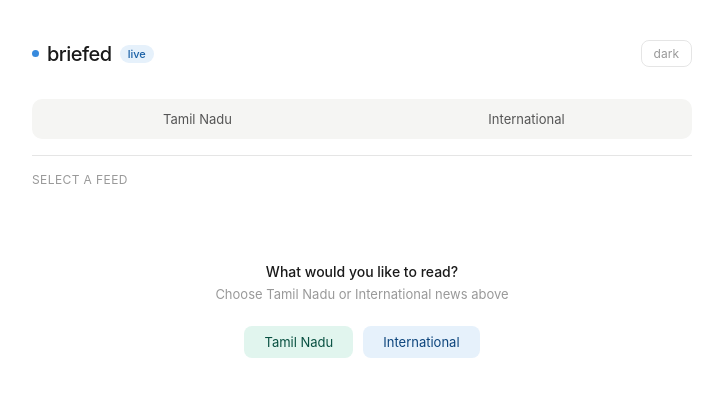
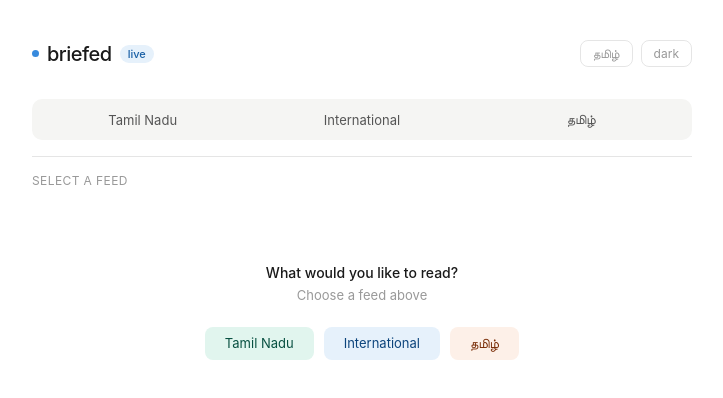
Before and after one commit to visnuxx/24hrs-news, a React (Vite) app in the folder frontend/: page / in a window 1280 px wide. Shown: the top 398 px of the page, without its empty margins (278-1001 px from the left). Built offline with nearby package versions, Linux system fonts and the light colour scheme.

Commit message:
feat :implement tamil language feeds

```diff
--- a/frontend/src/App.jsx
+++ b/frontend/src/App.jsx
@@ -21,12 +21,84 @@ const FEEDS = [
     bg: "#E6F1FB",
     textColor: "#0C447C",
   },
+  {
+    key: "tamil",
+    label: "தமிழ்",
+    endpoint: "/news/tamil",
+    summaryKey: "tamil",
+    color: "#B5450B",
+    bg: "#FDF0E8",
+    textColor: "#7A2D07",
+  },
 ];
 
 const LABEL_EMOJI = {
   Politics: "🏛️", Business: "📈", Technology: "💻", Sports: "⚽",
   Crime: "🔍", Entertainment: "🎬", Health: "🏥", Climate: "🌍",
   World: "🌐", Conflict: "⚔️", News: "📰",
+};
+
+const TRANSLATIONS = {
+  en: {
+    dark: "dark", light: "light",
+    allStories: "All stories", todaysBrief: "Today's Brief",
+    generating: "generating...", generatingBrief: "GENERATING TODAY'S BRIEF...",
+    category: "CATEGORY", source: "SOURCE",
+    searchPlaceholder: "Search headlines...",
+    all: "All", allSources: "All sources",
+    read: "Read ↗",
+    loading: "LOADING...", selectFeed: "SELECT A FEED",
+    whatRead: "What would you like to read?",
+    chooseFeed: "Choose a feed above",
+    failedLoad: "Failed to load",
+    backendError: "Make sure the backend is running on port 5000",
+    noArticles: "No articles found",
+    tryDifferent: "Try a different filter or clear the search",
+    tryLater: "Try again later",
+    todaysBriefLabel: "TODAY'S BRIEF",
+    generatedNote: "Generated once daily from",
+    articles: "articles",
+    poweredBy: "Powered by Gemini",
+    failedSummary: "Failed to generate summary",
+    geminiError: "Make sure GEMINI_API_KEY is set on Render",
+    keywordMode: "keyword mode",
+    feeds: { "tamil-nadu": "Tamil Nadu", international: "International", tamil: "தமிழ்" },
+    labels: {
+      Politics: "Politics", Business: "Business", Technology: "Technology",
+      Sports: "Sports", Crime: "Crime", Entertainment: "Entertainment",
+      Health: "Health", Climate: "Climate", World: "World", Conflict: "Conflict",
+    },
+  },
+  ta: {
+    dark: "இருள்", light: "ஒளி",
+    allStories: "அனைத்து செய்திகள்", todaysBrief: "இன்றைய சுருக்கம்",
+    generating: "உருவாக்குகிறது...", generatingBrief: "இன்றைய சுருக்கம் உருவாக்குகிறது...",
+    category: "வகை", source: "மூலம்",
+    searchPlaceholder: "செய்திகள் தேடுக...",
+    all: "அனைத்தும்", allSources: "அனைத்து மூலங்கள்",
+    read: "படிக்க ↗",
+    loading: "ஏற்றுகிறது...", selectFeed: "ஒரு செய்தி தேர்ந்தெடுக்கவும்",
+    whatRead: "என்ன படிக்க விரும்புகிறீர்கள்?",
+    chooseFeed: "மேலே ஒரு செய்தி தேர்ந்தெடுக்கவும்",
+    failedLoad: "ஏற்றல் தோல்வியடைந்தது",
+    backendError: "பின்தள சேவை இயங்குகிறதா என சரிபார்க்கவும்",
+    noArticles: "செய்திகள் எதுவும் இல்லை",
+    tryDifferent: "வேறு வடிகட்டி முயற்சிக்கவும்",
+    tryLater: "சற்று நேரம் கழித்து முயற்சிக்கவும்",
+    todaysBriefLabel: "இன்றைய சுருக்கம்",
+    generatedNote: "தினமும் ஒருமுறை உருவாக்கப்படுகிறது —",
+    articles: "செய்திகள்",
+    poweredBy: "Gemini மூலம்",
+    failedSummary: "சுருக்கம் உருவாக்க தோல்வியடைந்தது",
+    geminiError: "GEMINI_API_KEY சரியாக உள்ளதா என சரிபார்க்கவும்",
+    keywordMode: "முக்கியசொல் முறை",
+    feeds: { "tamil-nadu": "தமிழ்நாடு", international: "உலகம்", tamil: "தமிழ்" },
+    labels: {
+      Politics: "அரசியல்", Business: "வணிகம்", Technology: "தொழில்நுட்பம்",
+      Sports: "விளையாட்டு", Crime: "குற்றம்", Entertainment: "பொழுதுபோக்கு",
+      Health: "சுகாதாரம்", Climate: "காலநிலை", World: "உலகம்", Conflict: "மோதல்",
+    },
+  },
 };
 
 function cityFromSource(source) {
@@ -76,18 +148,17 @@ export default function App() {
   const [status, setStatus] = useState("idle");
   const [dark, setDark] = useState(false);
   const [activeFeedKey, setActiveFeedKey] = useState(null);
-  const [activeTab, setActiveTab] = useState("feed"); // "feed" | "brief"
+  const [activeTab, setActiveTab] = useState("feed");
   const [activeLabel, setActiveLabel] = useState("All");
   const [activeSource, setActiveSource] = useState("All");
   const [search, setSearch] = useState("");
-
-  // Summary state
   const [summary, setSummary] = useState(null);
-  const [summaryStatus, setSummaryStatus] = useState("idle"); // idle | loading | success | error
+  const [summaryStatus, setSummaryStatus] = useState("idle");
+  const [lang, setLang] = useState("en");
+  const t = TRANSLATIONS[lang];
 
   const currentFeed = FEEDS.find((f) => f.key === activeFeedKey) || FEEDS[0];
 
-  // Theme tokens
   const bg = dark ? "#0f0f0f" : "#ffffff";
   const textPrimary = dark ? "#f0f0ee" : "#1a1a1a";
   const textSecondary = dark ? "#888" : "#555";
@@ -123,7 +194,7 @@ export default function App() {
 
   async function fetchSummary(feed) {
     setActiveTab("brief");
-    if (summary && summaryStatus === "success") return; // already loaded
+    if (summary && summaryStatus === "success") return;
     setSummaryStatus("loading");
     try {
       const res = await fetch(`${API_BASE}/news/summary/${feed.summaryKey}`);
@@ -158,7 +229,8 @@ export default function App() {
       .map(([source, count]) => ({ source, count }));
   }, [news]);
 
-  const showSourceFilter = activeFeedKey === "tamil-nadu" && availableSources.length > 1;
+  // Show source filter for tamil-nadu and tamil feeds
+  const showSourceFilter = (activeFeedKey === "tamil-nadu" || activeFeedKey === "tamil") && availableSources.length > 1;
 
   const filteredNews = useMemo(() => {
     let result = news;
@@ -203,12 +275,23 @@ export default function App() {
             <span style={{ fontSize: 20, fontWeight: 500, letterSpacing: -0.5 }}>briefed</span>
             <span style={{ fontSize: 11, color: "#185FA5", background: "#E6F1FB", padding: "2px 8px", borderRadius: 999, fontWeight: 500 }}>live</span>
           </div>
-          <button onClick={() => setDark((d) => !d)} style={{ fontSize: 12, color: textTertiary, background: "none", border: "0.5px solid " + border, borderRadius: 8, padding: "5px 12px", cursor: "pointer", fontFamily: "inherit" }}>
-            {dark ? "light" : "dark"}
+          <div style={{ display: "flex", alignItems: "center", gap: 8 }}>
+            <button
+              onClick={() => setLang((l) => (l === "en" ? "ta" : "en"))}
+              style={{ fontSize: 12, color: textTertiary, background: "none", border: "0.5px solid " + border, borderRadius: 8, padding: "5px 12px", cursor: "pointer", fontFamily: "inherit" }}
+            >
+              {lang === "en" ? "தமிழ்" : "EN"}
+            </button>
+            <button
+              onClick={() => setDark((d) => !d)}
+              style={{ fontSize: 12, color: textTertiary, background: "none", border: "0.5px solid " + border, borderRadius: 8, padding: "5px 12px", cursor: "pointer", fontFamily: "inherit" }}
+            >
+              {dark ? t.light : t.dark}
             </button>
           </div>
+        </div>
 
-        {/* ── Feed Tabs (Tamil Nadu / International) ── */}
+        {/* ── Feed Tabs ── */}
         <div style={{ display: "flex", gap: 6, marginBottom: "1rem", background: tabBg, borderRadius: 10, padding: 4 }}>
           {FEEDS.map((feed) => {
             const isActive = activeFeedKey === feed.key;
@@ -220,29 +303,29 @@ export default function App() {
                 style={{ flex: 1, fontSize: 13, fontWeight: isActive ? 500 : 400, color: isActive ? feed.textColor : textSecondary, background: isActive ? tabActiveBg : "transparent", border: isActive ? "0.5px solid " + border : "none", borderRadius: 8, padding: "8px 0", cursor: "pointer", fontFamily: "inherit", display: "flex", alignItems: "center", justifyContent: "center", gap: 6 }}
               >
                 {isActive && <span style={{ width: 6, height: 6, borderRadius: "50%", background: feed.color, display: "inline-block" }} />}
-                {feed.label}
+                {t.feeds[feed.key]}
                 {count !== null && <span style={{ fontSize: 11, opacity: 0.55, fontWeight: 400 }}>{count}</span>}
               </button>
             );
           })}
         </div>
 
-        {/* ── Sub-tabs: Feed | Today's Brief (only when a feed is active) ── */}
+        {/* ── Sub-tabs ── */}
         {activeFeedKey && status === "success" && (
           <div style={{ display: "flex", gap: 6, marginBottom: "1rem" }}>
             <button
               onClick={() => setActiveTab("feed")}
               style={{ fontSize: 12, padding: "5px 14px", borderRadius: 8, cursor: "pointer", fontFamily: "inherit", fontWeight: activeTab === "feed" ? 500 : 400, background: activeTab === "feed" ? currentFeed.bg : "transparent", color: activeTab === "feed" ? currentFeed.textColor : textTertiary, border: activeTab === "feed" ? `0.5px solid ${currentFeed.color}` : `0.5px solid ${border}`, transition: "all 0.15s" }}
             >
-              All stories
+              {t.allStories}
             </button>
             <button
               onClick={() => fetchSummary(currentFeed)}
               style={{ fontSize: 12, padding: "5px 14px", borderRadius: 8, cursor: "pointer", fontFamily: "inherit", fontWeight: activeTab === "brief" ? 500 : 400, background: activeTab === "brief" ? currentFeed.bg : "transparent", color: activeTab === "brief" ? currentFeed.textColor : textTertiary, border: activeTab === "brief" ? `0.5px solid ${currentFeed.color}` : `0.5px solid ${border}`, transition: "all 0.15s", display: "flex", alignItems: "center", gap: 5 }}
             >
-              ✦ Today's Brief
+              ✦ {t.todaysBrief}
               {summaryStatus === "loading" && (
-                <span style={{ fontSize: 10, opacity: 0.6 }}>generating...</span>
+                <span style={{ fontSize: 10, opacity: 0.6 }}>{t.generating}</span>
               )}
             </button>
           </div>
@@ -252,14 +335,12 @@ export default function App() {
             TODAY'S BRIEF VIEW
         ══════════════════════════════════════════════ */}
         {activeTab === "brief" && activeFeedKey && (
-
           <div>
-            {/* Summary loading */}
             {summaryStatus === "loading" && (
               <div>
                 <div style={{ height: "0.5px", background: border, marginBottom: "1rem" }} />
                 <div style={{ fontSize: 12, color: textTertiary, letterSpacing: 0.4, marginBottom: "1.25rem" }}>
-                  GENERATING TODAY'S BRIEF...
+                  {t.generatingBrief}
                 </div>
                 {[1, 2, 3, 4].map((i) => (
                   <div key={i} style={{ padding: "16px 0", borderBottom: "0.5px solid " + border }}>
@@ -273,24 +354,20 @@ export default function App() {
               </div>
             )}
 
-            {/* Summary error */}
             {summaryStatus === "error" && (
               <div style={{ textAlign: "center", padding: "3rem 0" }}>
-                <div style={{ fontSize: 14, fontWeight: 500, color: "#A32D2D", marginBottom: 4 }}>Failed to generate summary</div>
-                <div style={{ fontSize: 13, color: textTertiary }}>Make sure GEMINI_API_KEY is set on Render</div>
+                <div style={{ fontSize: 14, fontWeight: 500, color: "#A32D2D", marginBottom: 4 }}>{t.failedSummary}</div>
+                <div style={{ fontSize: 13, color: textTertiary }}>{t.geminiError}</div>
               </div>
             )}
 
-            {/* Summary success */}
             {summaryStatus === "success" && summary && (
               <div>
                 <div style={{ height: "0.5px", background: border, marginBottom: "1rem" }} />
-
-                {/* Header row */}
                 <div style={{ display: "flex", justifyContent: "space-between", alignItems: "flex-start", marginBottom: "1.5rem" }}>
                   <div>
                     <div style={{ fontSize: 12, color: textTertiary, letterSpacing: 0.4, marginBottom: 4 }}>
-                      TODAY'S BRIEF · {currentFeed.label.toUpperCase()}
+                      {t.todaysBriefLabel} · {t.feeds[activeFeedKey].toUpperCase()}
                     </div>
                     <div style={{ fontSize: 13, color: textTertiary }}>
                       {formatSummaryDate(summary.generatedAt)}
@@ -298,40 +375,29 @@ export default function App() {
                   </div>
                   {summary.fallback && (
                     <span style={{ fontSize: 10, color: textTertiary, background: dark ? "#1e1e1e" : "#f0f0ee", padding: "3px 8px", borderRadius: 4, border: "0.5px solid " + border }}>
-                      keyword mode
+                      {t.keywordMode}
                     </span>
                   )}
                 </div>
 
-                {/* Top 10 cards */}
                 {summary.items.map((item) => (
-                  <div
-                    key={item.rank}
-                    style={{ marginBottom: "1rem", padding: "14px 16px", borderRadius: 10, background: cardBg, border: "0.5px solid " + border }}
-                  >
-                    {/* Rank + label row */}
+                  <div key={item.rank} style={{ marginBottom: "1rem", padding: "14px 16px", borderRadius: 10, background: cardBg, border: "0.5px solid " + border }}>
                     <div style={{ display: "flex", alignItems: "center", gap: 8, marginBottom: 8 }}>
                       <span style={{ fontSize: 13, fontWeight: 500, color: currentFeed.color, minWidth: 20 }}>
                         {item.rank}
                       </span>
                       <span style={{ fontSize: 10, fontWeight: 600, letterSpacing: 0.4, color: currentFeed.textColor, background: currentFeed.bg, padding: "2px 8px", borderRadius: 999, textTransform: "uppercase" }}>
-                        {LABEL_EMOJI[item.label] || "📰"} {item.label}
+                        {LABEL_EMOJI[item.label] || "📰"} {t.labels[item.label] || item.label}
                       </span>
                     </div>
-
-                    {/* Headline */}
                     <div style={{ fontSize: 15, fontWeight: 500, lineHeight: 1.45, marginBottom: 8, color: textPrimary }}>
                       {item.headline}
                     </div>
-
-                    {/* Brief */}
                     {item.brief && (
                       <div style={{ fontSize: 13, lineHeight: 1.6, color: textSecondary, marginBottom: 10 }}>
                         {item.brief}
                       </div>
                     )}
-
-                    {/* Footer */}
                     <div style={{ display: "flex", alignItems: "center", justifyContent: "space-between" }}>
                       <div style={{ display: "flex", alignItems: "center", gap: 6 }}>
                         <span style={{ width: 18, height: 18, borderRadius: 4, background: currentFeed.bg, display: "inline-flex", alignItems: "center", justifyContent: "center", fontSize: 8, fontWeight: 600, color: currentFeed.textColor }}>
@@ -345,18 +411,27 @@ export default function App() {
                           </>
                         )}
                       </div>
+                      <div style={{ display: "flex", alignItems: "center", gap: 10 }}>
+                        {item.link && (
+                          <button
+                            onClick={() => whatsappShare(item.headline, item.link)}
+                            style={{ fontSize: 12, color: "#25D366", background: "none", border: "none", cursor: "pointer", padding: 0, fontFamily: "inherit" }}
+                          >
+                            ↗ WhatsApp
+                          </button>
+                        )}
                         {item.link && (
                           <a href={item.link} target="_blank" rel="noopener noreferrer" style={{ fontSize: 12, color: currentFeed.color, textDecoration: "none" }}>
-                          Read ↗
+                            {t.read}
                           </a>
                         )}
                       </div>
                     </div>
+                  </div>
                 ))}
 
-                {/* Footer note */}
                 <div style={{ textAlign: "center", paddingTop: "1rem", fontSize: 12, color: textTertiary }}>
-                  Generated once daily from {news.length} articles · Powered by Gemini
+                  {t.generatedNote} {news.length} {t.articles} · {t.poweredBy}
                 </div>
               </div>
             )}
@@ -364,22 +439,21 @@ export default function App() {
         )}
 
         {/* ══════════════════════════════════════════════
-            FEED VIEW (All stories)
+            FEED VIEW
         ══════════════════════════════════════════════ */}
         {activeTab === "feed" && (
           <div>
-            {/* Chips + Search */}
             {status === "success" && (
               <div style={{ marginBottom: "1rem" }}>
-                <div style={{ fontSize: 11, color: textTertiary, letterSpacing: 0.5, marginBottom: 6 }}>CATEGORY</div>
+                <div style={{ fontSize: 11, color: textTertiary, letterSpacing: 0.5, marginBottom: 6 }}>{t.category}</div>
                 <div style={{ display: "flex", gap: 6, flexWrap: "nowrap", overflowX: "auto", paddingBottom: 4, marginBottom: "0.75rem", scrollbarWidth: "none" }}>
                   <button onClick={() => setActiveLabel("All")} style={chipStyle(activeLabel === "All")}>
-                    All <span style={{ opacity: 0.55 }}>{news.length}</span>
+                    {t.all} <span style={{ opacity: 0.55 }}>{news.length}</span>
                   </button>
                   {availableLabels.map(({ label, count }) => (
                     <button key={label} onClick={() => setActiveLabel(label)} style={chipStyle(activeLabel === label)}>
                       <span style={{ fontSize: 11 }}>{LABEL_EMOJI[label] || "📰"}</span>
-                      {label}
+                      {t.labels[label] || label}
                       <span style={{ opacity: 0.5 }}>{count}</span>
                     </button>
                   ))}
@@ -387,10 +461,10 @@ export default function App() {
 
                 {showSourceFilter && (
                   <>
-                    <div style={{ fontSize: 11, color: textTertiary, letterSpacing: 0.5, marginBottom: 6 }}>SOURCE</div>
+                    <div style={{ fontSize: 11, color: textTertiary, letterSpacing: 0.5, marginBottom: 6 }}>{t.source}</div>
                     <div style={{ display: "flex", gap: 6, flexWrap: "nowrap", overflowX: "auto", paddingBottom: 4, marginBottom: "0.75rem", scrollbarWidth: "none" }}>
                       <button onClick={() => setActiveSource("All")} style={chipStyle(activeSource === "All")}>
-                        All sources
+                        {t.allSources}
                       </button>
                       {availableSources.map(({ source, count }) => (
                         <button key={source} onClick={() => setActiveSource(source)} style={chipStyle(activeSource === source)}>
@@ -404,7 +478,7 @@ export default function App() {
 
                 <input
                   type="text"
-                  placeholder="Search headlines..."
+                  placeholder={t.searchPlaceholder}
                   value={search}
                   onChange={(e) => setSearch(e.target.value)}
                   style={{ width: "100%", boxSizing: "border-box", fontSize: 13, padding: "8px 12px", borderRadius: 8, border: "0.5px solid " + border, background: inputBg, color: textPrimary, fontFamily: "inherit", outline: "none" }}
@@ -414,44 +488,40 @@ export default function App() {
 
             <div style={{ height: "0.5px", background: border, marginBottom: "1rem" }} />
 
-            {/* Feed status row */}
             <div style={{ display: "flex", justifyContent: "space-between", marginBottom: "0.75rem" }}>
               <span style={{ fontSize: 12, color: textTertiary, letterSpacing: 0.4 }}>
-                {status === "loading" ? "LOADING & LABELING..." : activeFeedKey ? currentFeed.label.toUpperCase() : "SELECT A FEED"}
+                {status === "loading" ? t.loading : activeFeedKey ? t.feeds[activeFeedKey].toUpperCase() : t.selectFeed}
               </span>
               {status === "success" && (
                 <span style={{ fontSize: 12, color: textTertiary }}>
-                  {filteredNews.length} article{filteredNews.length !== 1 ? "s" : ""}
-                  {activeLabel !== "All" && <span style={{ color: currentFeed.color }}> · {activeLabel}</span>}
+                  {filteredNews.length} {t.articles}
+                  {activeLabel !== "All" && <span style={{ color: currentFeed.color }}> · {t.labels[activeLabel] || activeLabel}</span>}
                   {activeSource !== "All" && <span style={{ color: currentFeed.color }}> · {sourceShortLabel(activeSource)}</span>}
                 </span>
               )}
             </div>
 
-            {/* Idle */}
             {status === "idle" && (
               <div style={{ textAlign: "center", padding: "4rem 0" }}>
-                <div style={{ fontSize: 14, fontWeight: 500, color: textPrimary, marginBottom: 6 }}>What would you like to read?</div>
-                <div style={{ fontSize: 13, color: textTertiary, marginBottom: 24 }}>Choose Tamil Nadu or International news above</div>
+                <div style={{ fontSize: 14, fontWeight: 500, color: textPrimary, marginBottom: 6 }}>{t.whatRead}</div>
+                <div style={{ fontSize: 13, color: textTertiary, marginBottom: 24 }}>{t.chooseFeed}</div>
                 <div style={{ display: "flex", justifyContent: "center", gap: 10 }}>
                   {FEEDS.map((feed) => (
                     <button key={feed.key} onClick={() => fetchNews(feed)} style={{ fontSize: 13, color: feed.textColor, background: feed.bg, border: "none", borderRadius: 8, padding: "8px 20px", cursor: "pointer", fontFamily: "inherit" }}>
-                      {feed.label}
+                      {t.feeds[feed.key]}
                     </button>
                   ))}
                 </div>
               </div>
             )}
 
-            {/* Error */}
             {status === "error" && (
               <div style={{ textAlign: "center", padding: "3rem 0" }}>
-                <div style={{ fontSize: 14, fontWeight: 500, color: "#A32D2D", marginBottom: 4 }}>Failed to load</div>
-                <div style={{ fontSize: 13, color: textTertiary }}>Make sure the backend is running on port 5000</div>
+                <div style={{ fontSize: 14, fontWeight: 500, color: "#A32D2D", marginBottom: 4 }}>{t.failedLoad}</div>
+                <div style={{ fontSize: 13, color: textTertiary }}>{t.backendError}</div>
               </div>
             )}
 
-            {/* Skeletons */}
             {status === "loading" && [1, 2, 3, 4, 5].map((i) => (
               <div key={i} style={{ padding: "16px 0", borderBottom: "0.5px solid " + border }}>
                 <div style={{ height: 14, background: skel, borderRadius: 4, width: "85%", marginBottom: 8 }} />
@@ -463,17 +533,15 @@ export default function App() {
               </div>
             ))}
 
-            {/* No results */}
             {status === "success" && filteredNews.length === 0 && (
               <div style={{ textAlign: "center", padding: "3rem 0" }}>
-                <div style={{ fontSize: 14, fontWeight: 500, color: textPrimary, marginBottom: 4 }}>No articles found</div>
+                <div style={{ fontSize: 14, fontWeight: 500, color: textPrimary, marginBottom: 4 }}>{t.noArticles}</div>
                 <div style={{ fontSize: 13, color: textTertiary }}>
-                  {search || activeLabel !== "All" || activeSource !== "All" ? "Try a different filter or clear the search" : "Try again later"}
+                  {search || activeLabel !== "All" || activeSource !== "All" ? t.tryDifferent : t.tryLater}
                 </div>
               </div>
             )}
 
-            {/* News list */}
             {status === "success" && filteredNews.map((item, i) => {
               const city = cityFromSource(item.source);
               return (
@@ -482,7 +550,7 @@ export default function App() {
                     <div style={{ marginBottom: 6, display: "flex", alignItems: "center", gap: 6 }}>
                       {item.label && item.label !== "News" && (
                         <span style={{ fontSize: 10, fontWeight: 600, letterSpacing: 0.4, color: currentFeed.textColor, background: currentFeed.bg, padding: "2px 8px", borderRadius: 999, textTransform: "uppercase" }}>
-                          {LABEL_EMOJI[item.label]} {item.label}
+                          {LABEL_EMOJI[item.label]} {t.labels[item.label] || item.label}
                         </span>
                       )}
                       {city && (
@@ -509,19 +577,15 @@ export default function App() {
                       )}
                     </div>
                     <div style={{ display: "flex", alignItems: "center", gap: 10 }}>
-                      {item.link && (
                       <button
-                          onClick={() => whatsappShare(item.headline, item.link)}
+                        onClick={() => whatsappShare(item.title, item.link)}
                         style={{ fontSize: 12, color: "#25D366", background: "none", border: "none", cursor: "pointer", padding: 0, fontFamily: "inherit" }}
                       >
                         ↗ WhatsApp
                       </button>
-                      )}
-                      {item.link && (
                       <a href={item.link} target="_blank" rel="noopener noreferrer" style={{ fontSize: 12, color: currentFeed.color, textDecoration: "none" }}>
-                          Read ↗
+                        {t.read}
                       </a>
-                      )}
                     </div>
                   </div>
                 </div>
```
Also changed, not shown: 1 other file (tests, documents, lock files or other folders). Lines whose indentation alone changed are shown as unchanged.
